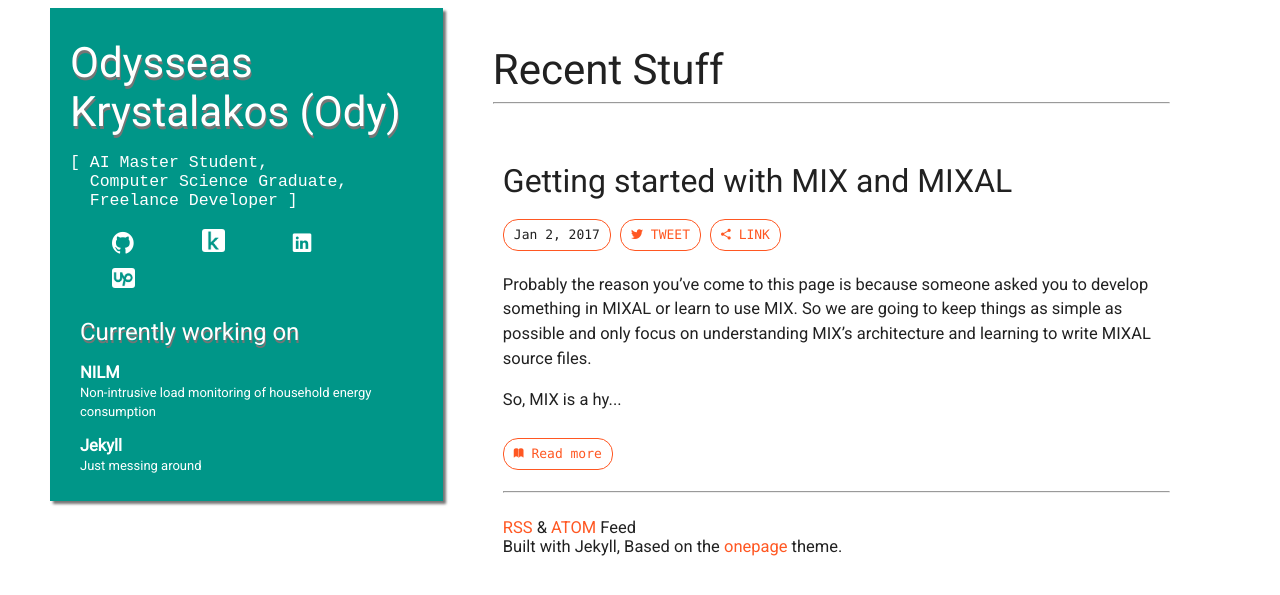
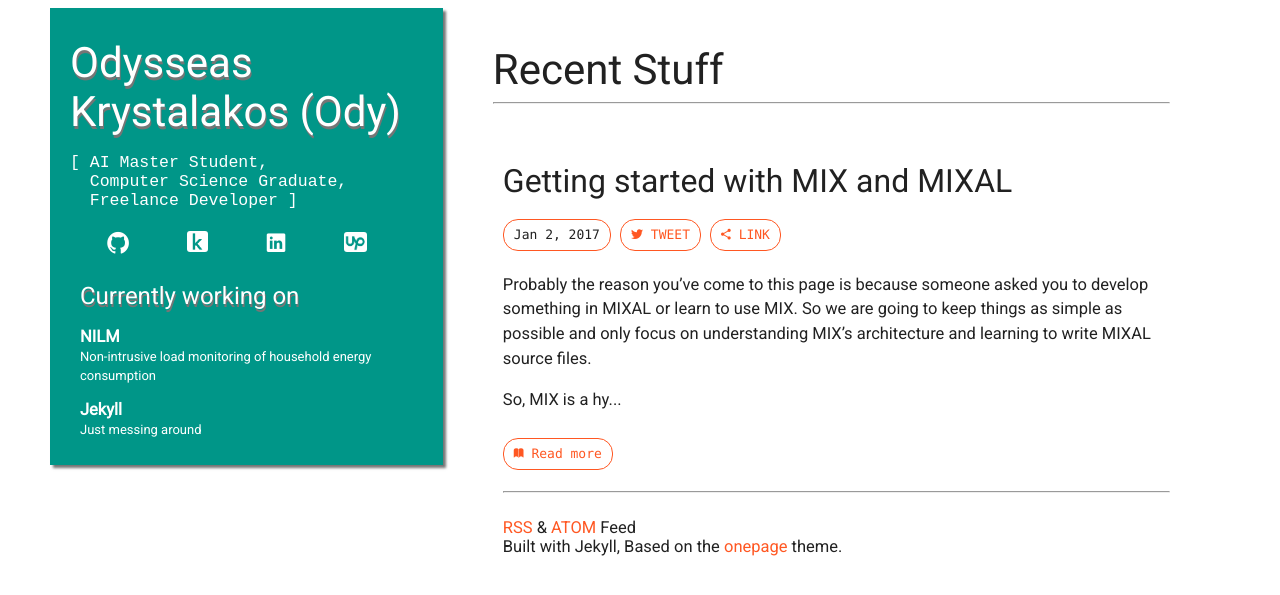
Before and after one commit to OdysseasKr/odysseaskr.github.io, a Jekyll site: the page built from index.html, in a window 1280 px wide. Shown: the top 595 px of the page. Built offline with Jekyll 4.4.1, drawn with Linux system fonts in a browser that asks for light colours; some web fonts are replaced.

Commit message:
Adjust spacing and sizes in social buttons

```diff
--- a/_layouts/default.html
+++ b/_layouts/default.html
@@ -25,7 +25,7 @@
 				</div>
 				<div class="unit whole" id="/contact">
 					<a href="https://github.com/{{ site.github_username }}" class="github-icon btn"><i class="icon ion-social-github"></i></a>
-					<a href="https://www.kaggle.com/{{ site.github_username }}" class="kaggle-icon btn"><img class="icon" src="/assets/icons/kaggle.png" width="23" style="border-radius: 3px;"></a>
+					<a href="https://www.kaggle.com/{{ site.github_username }}" class="kaggle-icon btn"><img class="icon" src="/assets/icons/kaggle.png" width="21" style="border-radius: 3px;"></a>
 					<a href="https://linkedin.com/in/{{ site.linkedin_username }}" target="_blank" class="linkedin-icon btn"><i class="icon ion-social-linkedin"></i></a>
 					<a href="https://www.upwork.com/o/profiles/users/_~01b7a6624898c12923/" class="upwork-icon btn"><img class="icon" src="/assets/icons/upwork.png" width="23" style="border-radius: 3px;"></a>
 				</div>
--- a/assets/css/main.css
+++ b/assets/css/main.css
@@ -88,7 +88,7 @@ hr{
     display: inline-block;
     height: 36px;
     line-height: 36px;
-    padding: 0 2rem;
+    padding: 0 1.7rem;
     cursor: pointer;
     transition: background-color .2s;
     vertical-align: middle;
```
